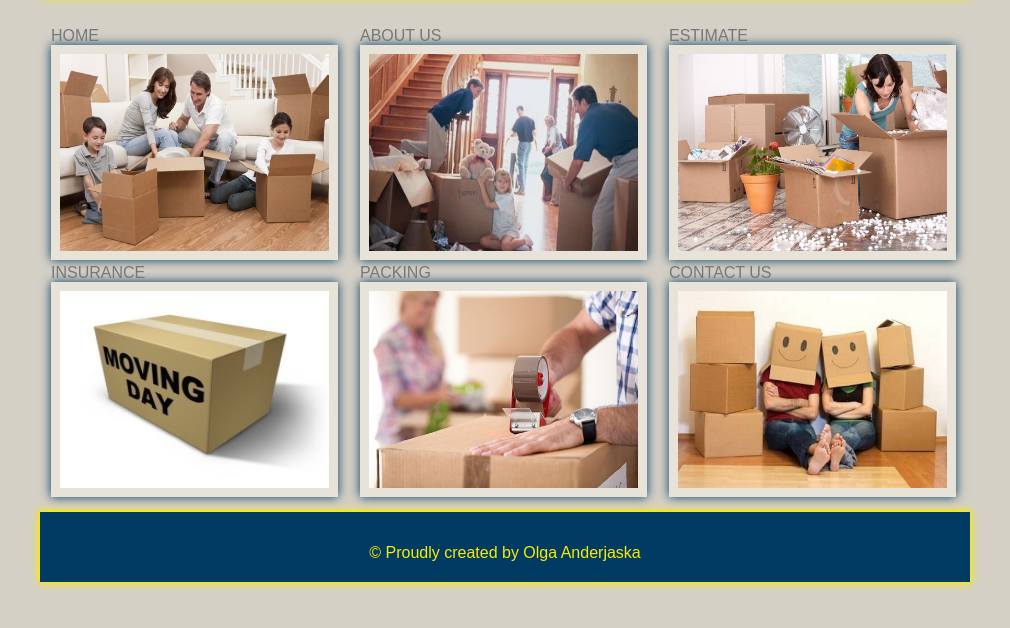
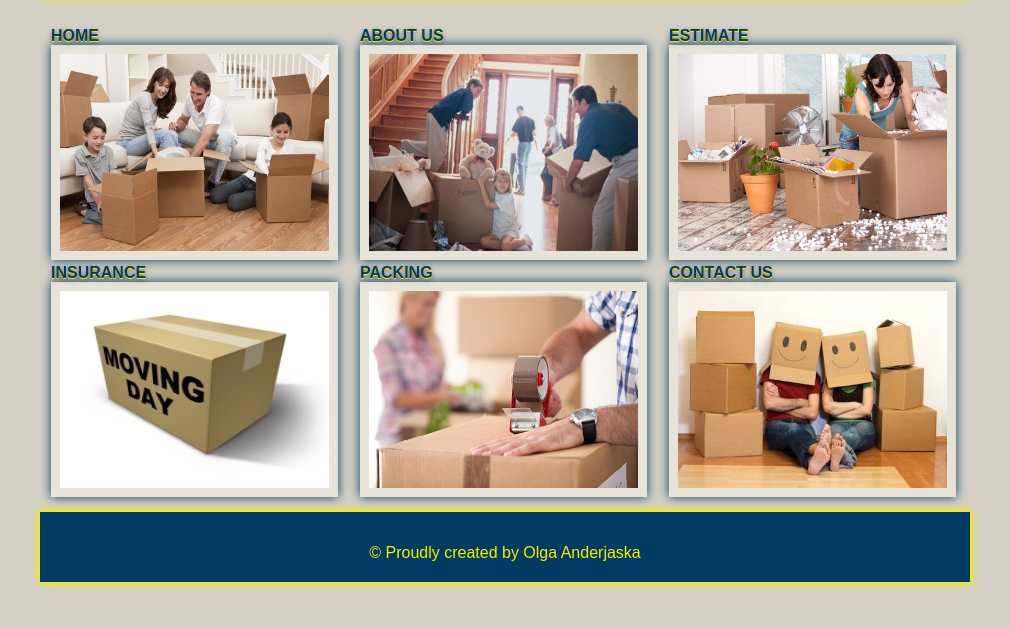
Before and after one commit to olgaanderjaska/AtlanticMovers, a plain HTML site: page index.html in a window 1280 px wide. Shown: the part 170-798 px from the top of the page, without its empty margins (134-1144 px from the left). Drawn offline with nearby package versions, Linux system fonts and the light colour scheme; a script that the page names is missing.

Commit message:
third attempt

```diff
--- a/assets/style.css
+++ b/assets/style.css
@@ -13,7 +13,9 @@ h3{
 
 a{
 	text-decoration: none;
-	color:#777777;
+	color:#003b64;
+	font-weight: bold;
+	text-shadow: 0 1px 0 #faec00, 0px 2px 5px rgba(0,0,0,0.5);
 }
 .header{
 	height: 120px;
@@ -56,7 +58,6 @@ img {
 	padding: 9px;
 	box-shadow: 0 0 10px #003b64;
 	padding-right:
-
 }
 #img-div {
     font-size: 8em;
```
